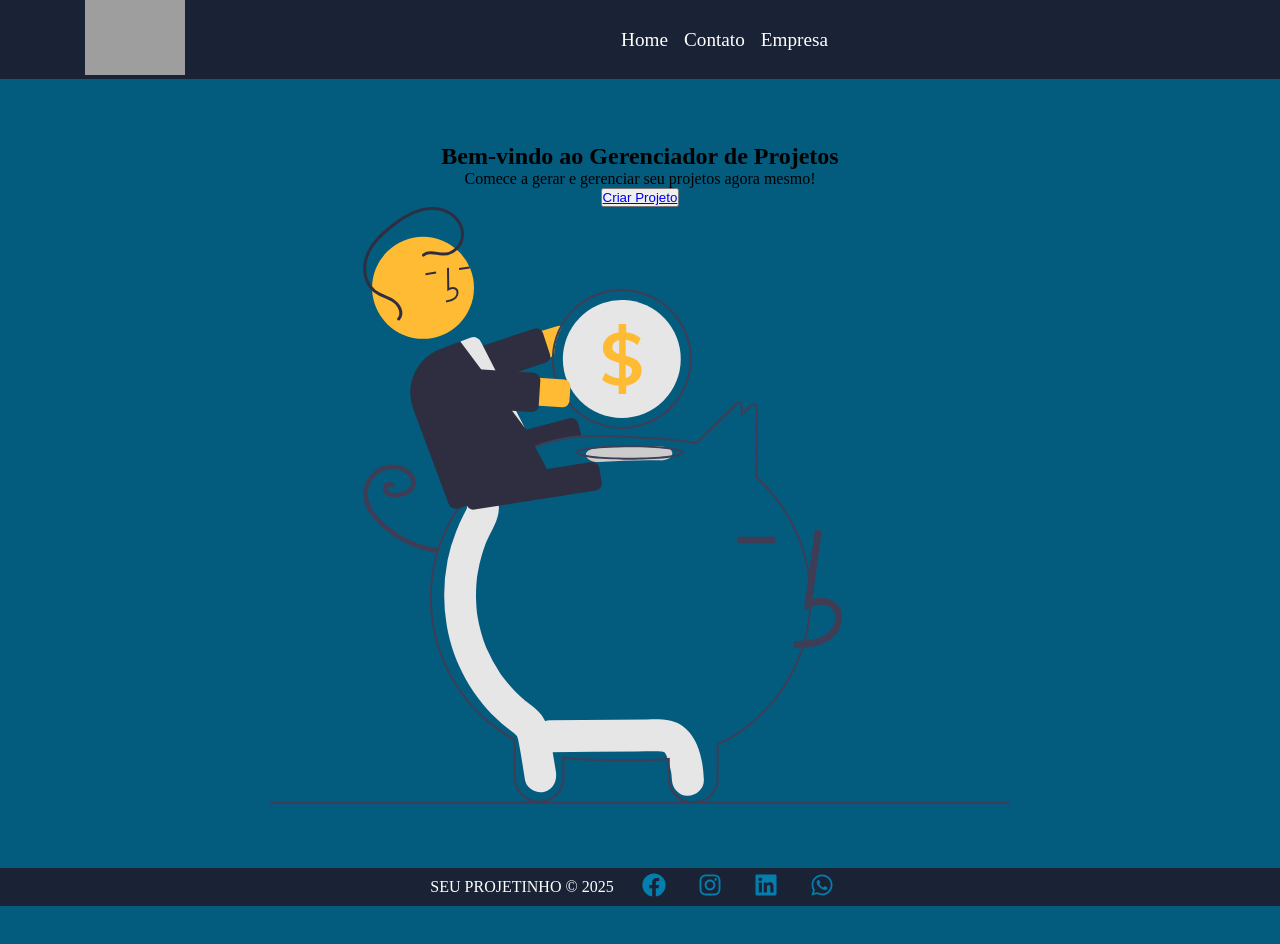
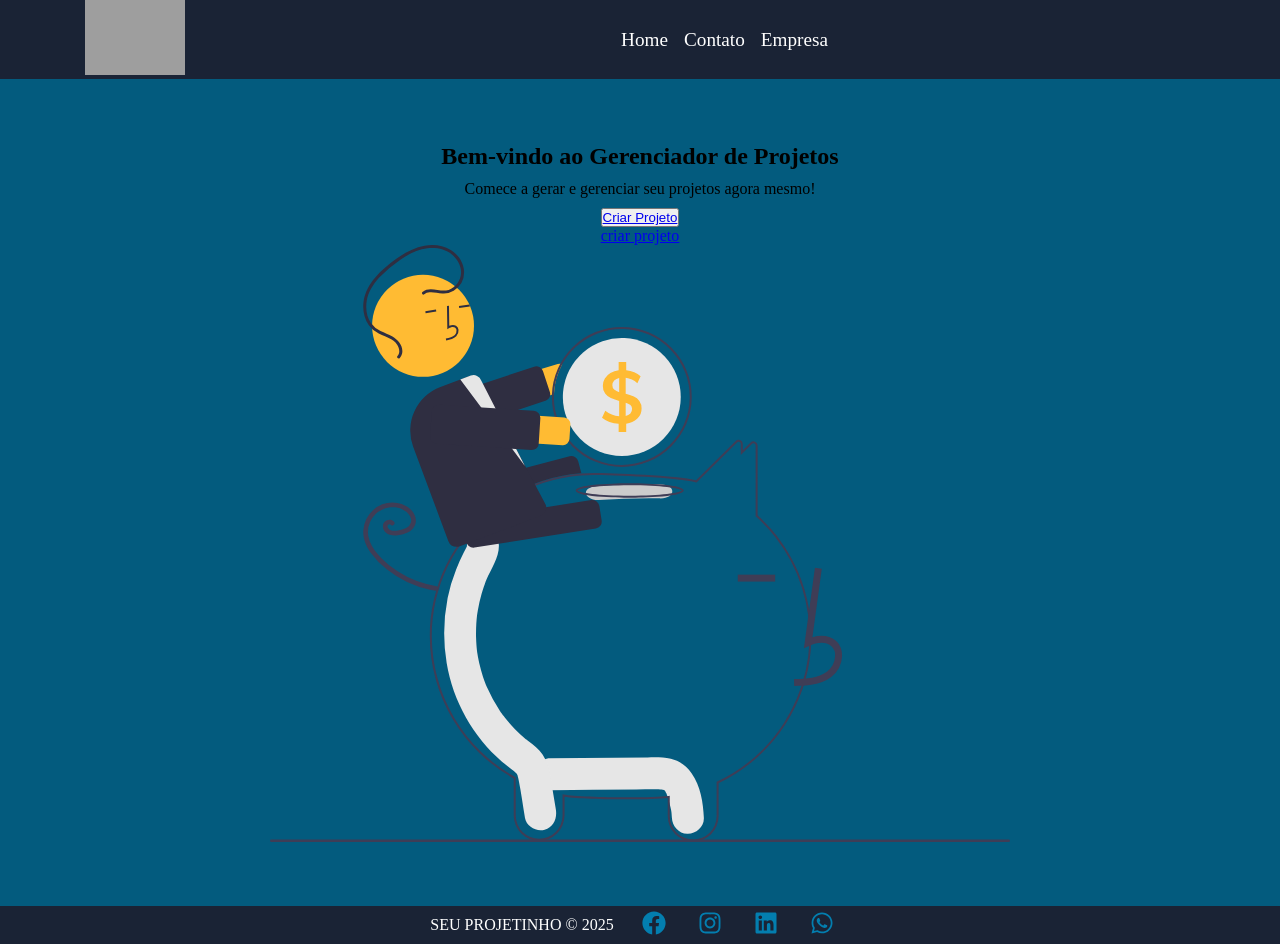
Before and after one commit to YuriMDeodato/Meu-Novo-Projeto, a React (Create React App) app: page / in a window 1280 px wide. Before the commit the page ends 906 px from the top, so only its background shows below. Built offline with nearby package versions, Linux system fonts and the light colour scheme; grey boxes are pictures that could not be loaded.

Commit message:
botões
...

```diff
--- /dev/null
+++ b/src/components/layout/LinkBotao.js
@@ -0,0 +1,11 @@
+import { Link } from "react-router-dom";
+import styles from './LinkBotao.module.css';
+
+function LinkBotao({to, text}) {
+  return (
+    <Link className={styles.btn} to={to}>
+    {text}
+    </Link>
+  );
+}
+export default LinkBotao;
--- a/src/components/pages/Home.js
+++ b/src/components/pages/Home.js
@@ -1,12 +1,16 @@
 import styles from './Home.module.css';
 import savings from '../../images/savings.svg';
+import LinkBotao from '../layout/LinkBotao';
+import { Link } from 'react-router-dom';
+
 function Home(){
 
     return(
         <section className={styles.home_container}>
             <h1>Bem-vindo ao <span>Gerenciador de Projetos</span></h1>
-            <p>Comece a gerar e gerenciar seu projetos agora mesmo!</p>
-            <button><a href="/">Criar Projeto</a></button>
+            <p className={styles.paragrafo}>Comece a gerar e gerenciar seu projetos agora mesmo!</p>
+            <button><a href="/novoprojeto">Criar Projeto</a></button>
+            <LinkBotao to="/novoprojeto" text="criar projeto" />
             <img src={savings} alt="Gerenciador de Projetos" />
         </section>
     )
--- a/src/components/pages/Home.module.css
+++ b/src/components/pages/Home.module.css
@@ -7,3 +7,8 @@
   justify-content: center;
   padding: 4em;
 }
+
+.paragrafo {
+  margin-bottom: 10px;
+  margin-top: 10px;
+}
```
Also changed, not shown: src/components/layout/LinkBotao.module.css (added).
